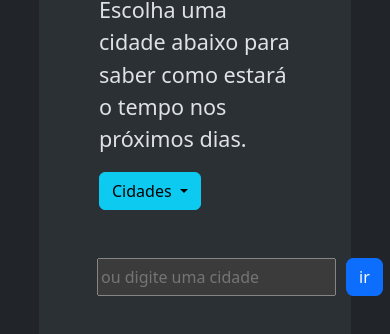
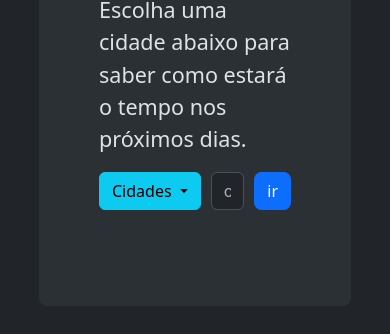
Before and after one commit to levisporto/previsao-do-tempo, a plain HTML site: page index.html in a window 390 px wide. Shown: the part 200-534 px from the top of the page. Drawn offline with nearby package versions, Linux system fonts and the light colour scheme.

Commit message:
Revert "fixed mobile (acho)"
This reverts commit e554a9e723f54cb5d79261fb542428376fb6cff2.

teste

```diff
--- a/index.html
+++ b/index.html
@@ -21,11 +21,9 @@
    <div class="p-5 mb-4 bg-body-tertiary rounded-3" >
       <div class="container-fluid py-5 ">
         <h1 id="h1" class="display-5 fw-bold">🌙 Previsão do tempo</h1>
-
         <p id="city" class="col-md-8 fs-4">Escolha uma cidade abaixo para saber como estará o tempo nos próximos dias.</p>
         <p id="min-max" class="col-md-8 fs-4"></p>
         <div class="btn-group">
-
          <button type="button" class="btn btn-info dropdown-toggle" data-bs-toggle="dropdown" aria-expanded="false">
            Cidades
          </button>
@@ -44,18 +42,7 @@
            <li><a class="dropdown-item" href="https://www.levisporto.com">levis.com</a></li>
          </ul>
        </div>
-
-
-
-
       </div>
-
-<div id="search-mobile">
-  <input type="text" class="penis" id="userCity" placeholder="ou digite uma cidade">
-  <button id="button" type="submit" class="btn btn-primary" onclick="pesquisaCidade()">ir</button>
-</div>
-
-
     </div>
 
     <div id="days" class="text-center">
--- a/styles.css
+++ b/styles.css
@@ -28,28 +28,3 @@
     margin-left: 10px;
     border-radius: 20%;
 }
-
-#search-mobile {
-    display: none;
-
-}
-
-@media (max-width: 600px) {
-
-
-
-#search-mobile {
-    display: flex;
-}
-
-.btn-group input {
-    display: none;
-}
-
-.btn-group #button {
-    display: none;
-}
-
-
-
-  }
```
